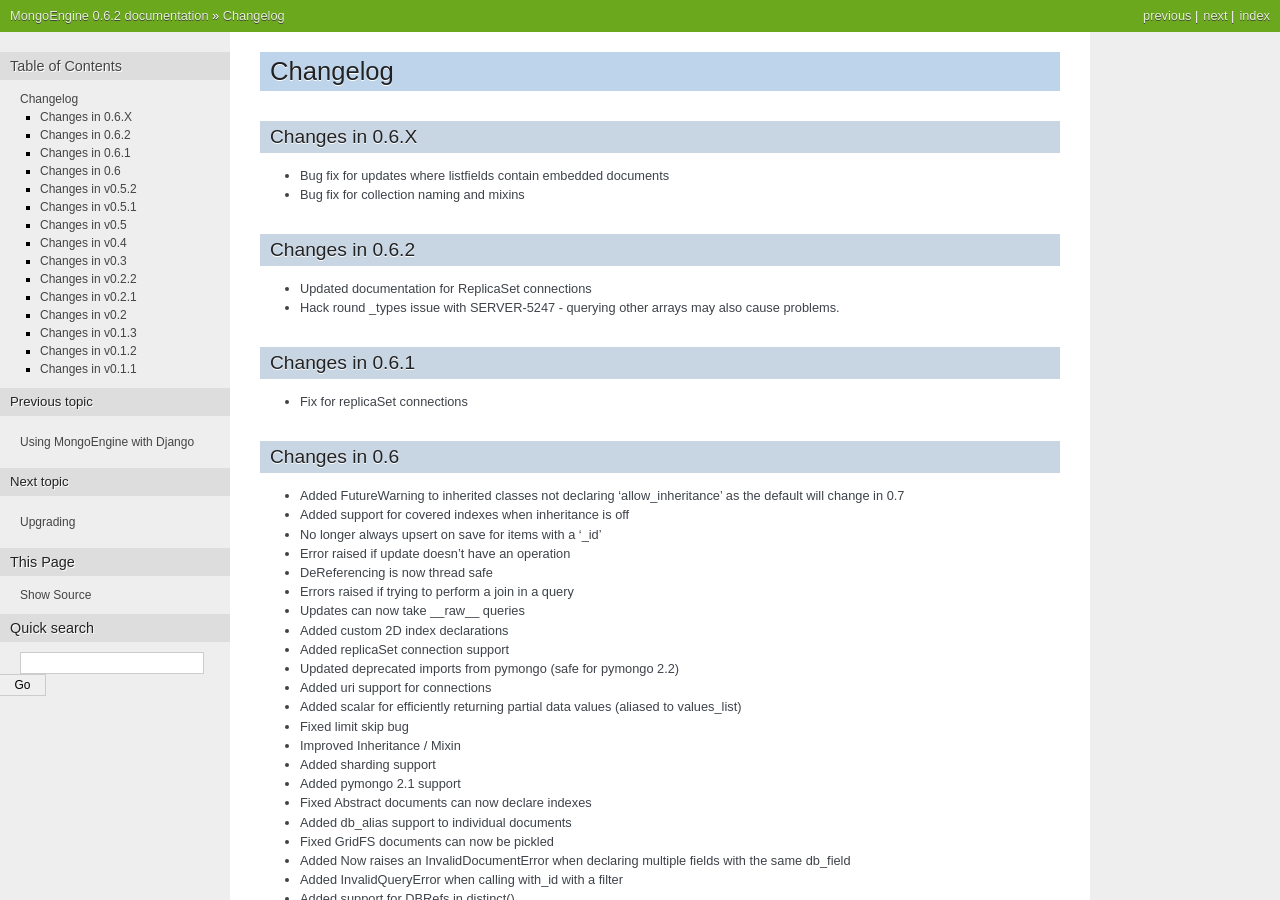
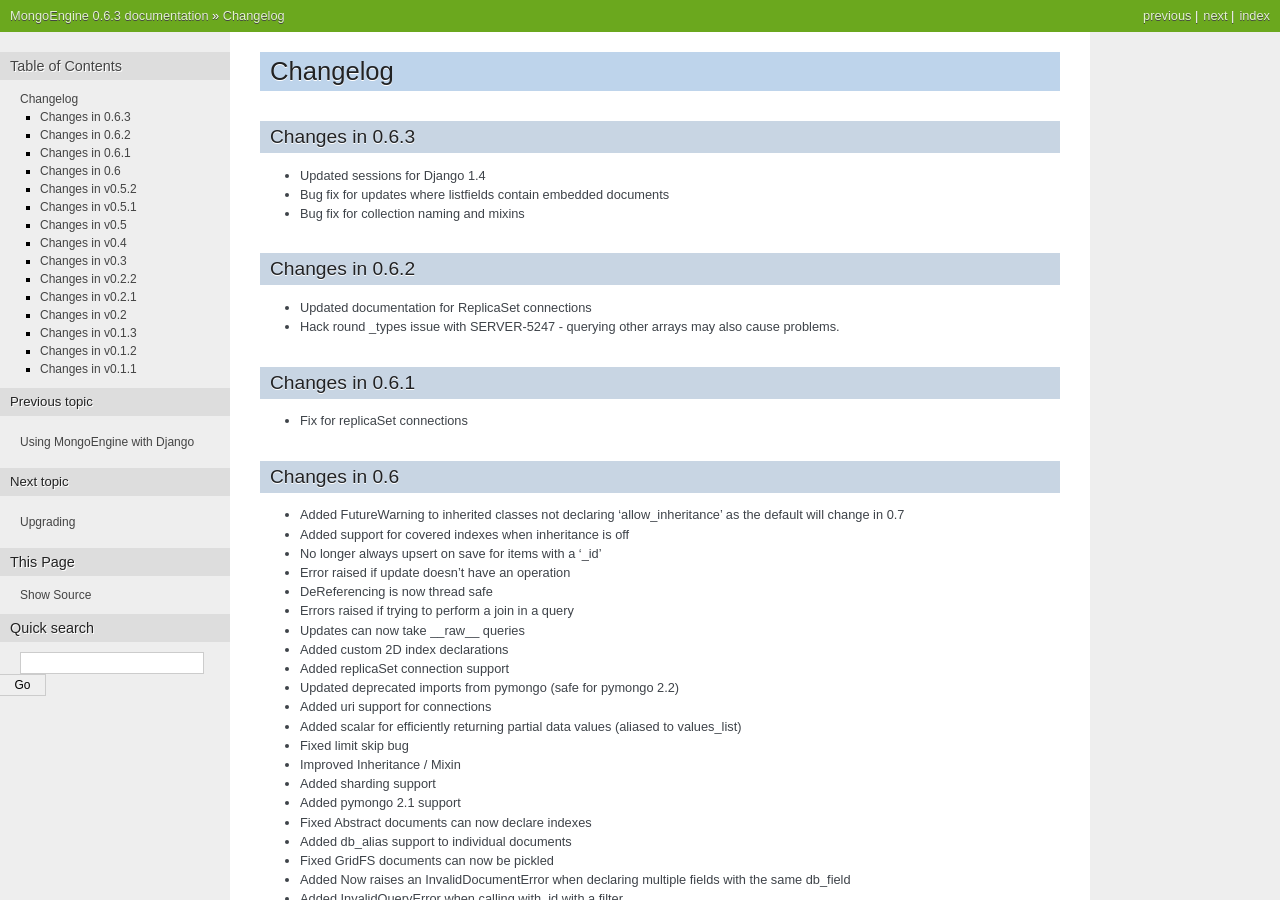
Before and after one commit to MongoEngine/mongoengine, a Sphinx documentation site: the page built from docs/changelog.rst, in a window 1280 px wide and 900 px high. Built offline with Sphinx 7.4.7, drawn with Linux system fonts in a browser that asks for light colours; some of the changed text lies outside the part shown.

Commit message:
0.6.3 release

```diff
--- a/docs/changelog.rst
+++ b/docs/changelog.rst
@@ -2,8 +2,9 @@
 Changelog
 =========
 
-Changes in 0.6.X
+Changes in 0.6.3
 ================
+- Updated sessions for Django 1.4
 - Bug fix for updates where listfields contain embedded documents
 - Bug fix for collection naming and mixins
 
--- a/docs/django.rst
+++ b/docs/django.rst
@@ -1,6 +1,8 @@
 =============================
 Using MongoEngine with Django
 =============================
+
+.. note :: Updated to support Django 1.4
 
 Connecting
 ==========
--- a/mongoengine/__init__.py
+++ b/mongoengine/__init__.py
@@ -12,7 +12,7 @@ from signals import *
 __all__ = (document.__all__ + fields.__all__ + connection.__all__ +
            queryset.__all__ + signals.__all__)
 
-VERSION = (0, 6, 2)
+VERSION = (0, 6, 3)
 
 
 def get_version():
```
Also changed, not shown: 2 other files.
